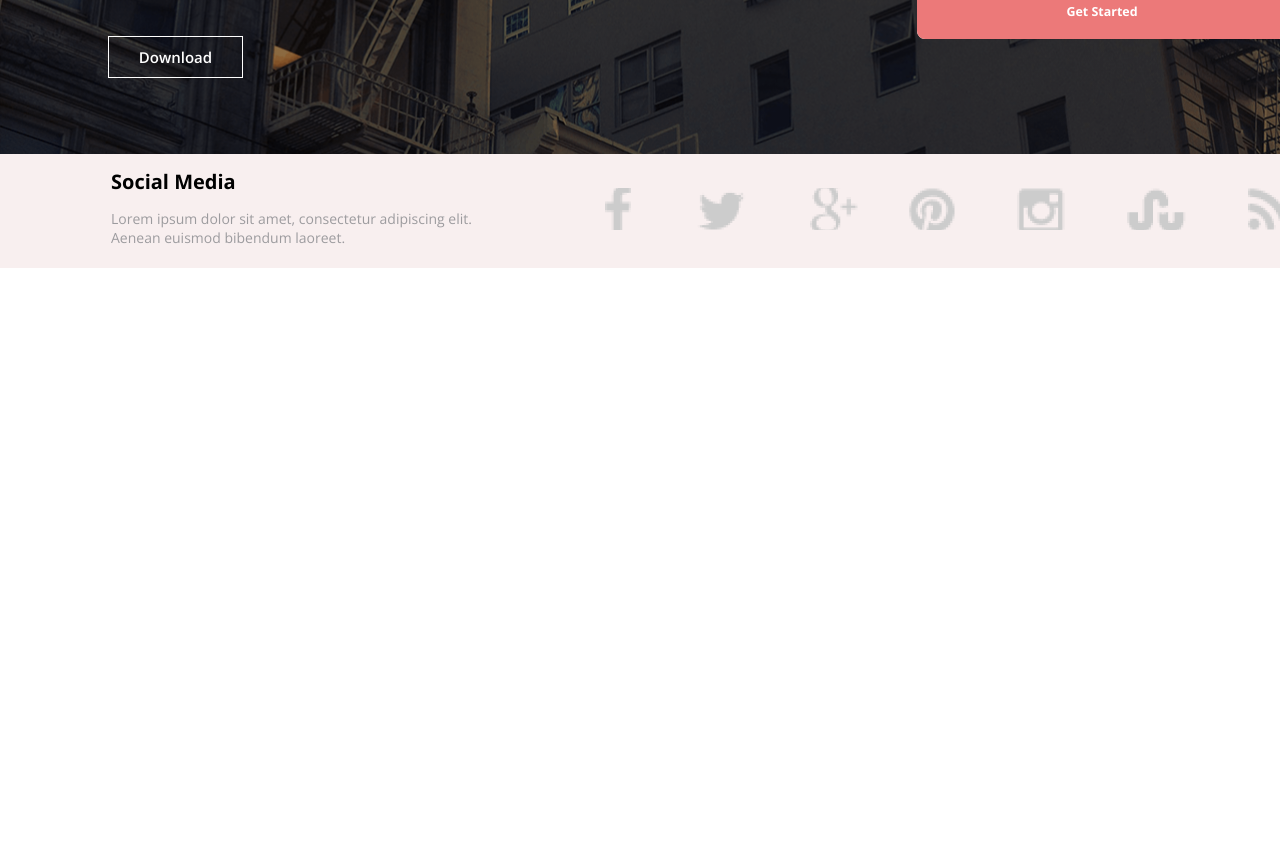
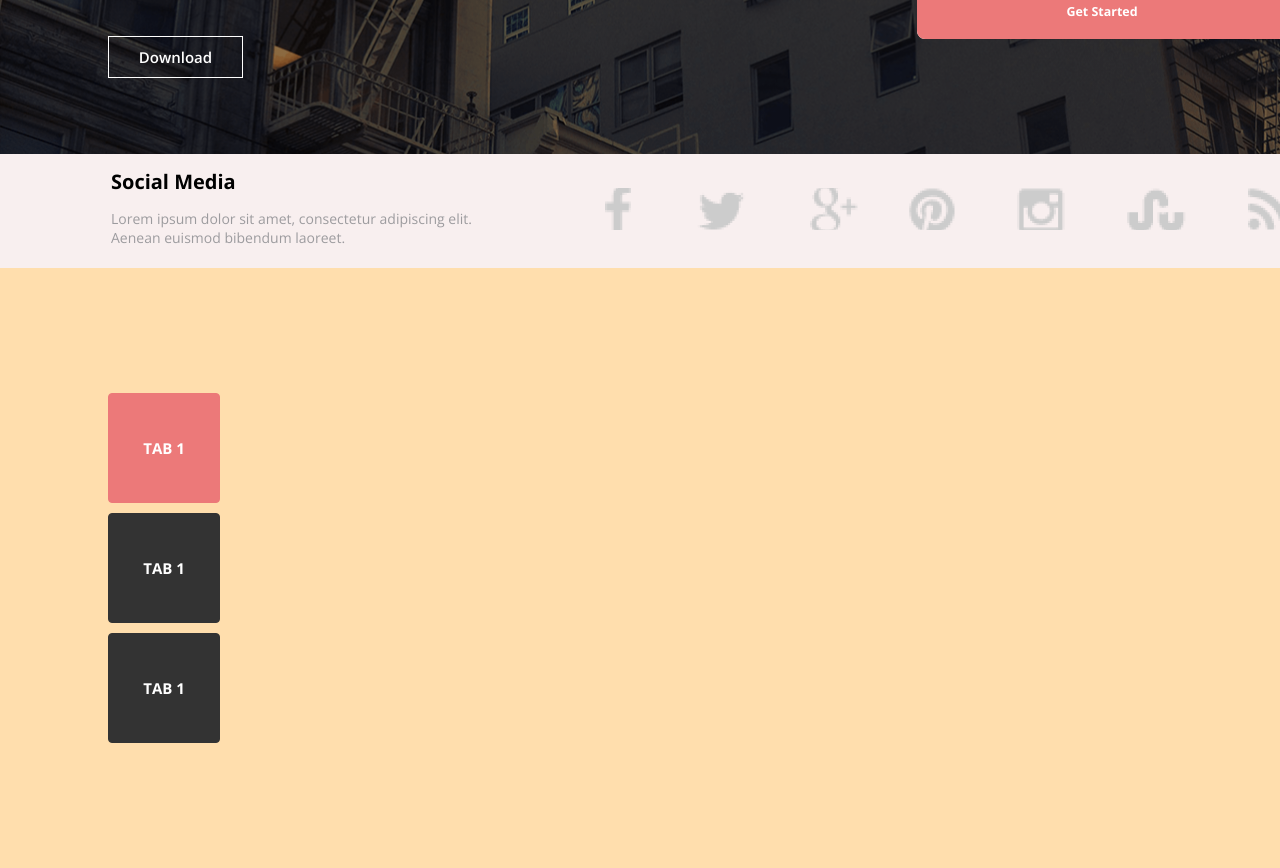
Before and after one commit to AlexandraGorsk/HTone, a plain HTML site: page full.html in a window 1280 px wide. Shown: the part 521-1389 px from the top of the page. Before the commit the page ends 800 px from the top, so only its background shows below. Drawn offline with nearby package versions, Linux system fonts and the light colour scheme.

Commit message:
4section

```diff
--- a/full.html
+++ b/full.html
@@ -60,5 +60,19 @@
    </div>
 </div>
 </div>
+<div class="features">
+    <div class="features container">
+        <div class="features button">
+            <button class="tab one">TAB 1</button>
+            <button class="tab">TAB 1</button>
+            <button class="tab">TAB 1</button>
+        </div>
+        <div class="features column">
+
+        </div>
+        <div class="features column">
+        </div>
+    </div>
+</div>
 </body>
 </html>
--- a/stylesfull.css
+++ b/stylesfull.css
@@ -171,3 +171,32 @@
     color: #86878B;
     margin-bottom: 17px;
    }
+   .features.container{
+       display: flex;
+       flex-direction: row;
+   }
+   .features{
+       width: 1400px;
+       background: navajowhite;
+       height: 600px;
+   }
+   .features.button {
+       display: flex;
+       flex-direction: column;
+       justify-content: center;
+       gap: 10px;
+   }
+   button.tab.one{
+       background: #EC7979;
+       border: 1px solid #EC7979 ;
+   }
+   button.tab{
+    margin: 0;
+    font: 700 15px 'Open Sans';
+    color: #Ffffff;
+    width: 112px;
+    height: 110px;
+    background:#333333;
+    border: 1px solid #333333;
+    border-radius: 4px;
+   }
```
Also changed, not shown: Images/sect4city.png (added).
